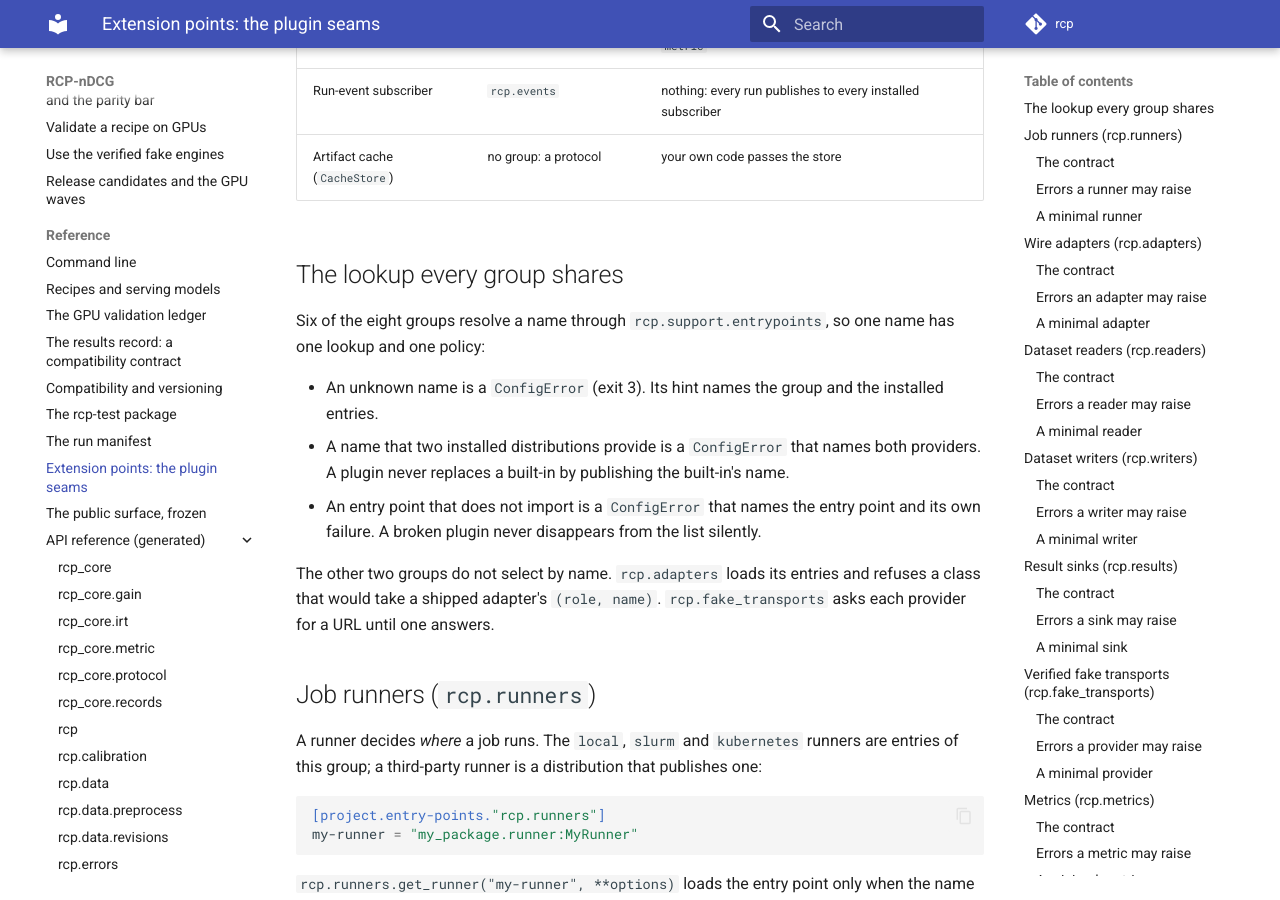
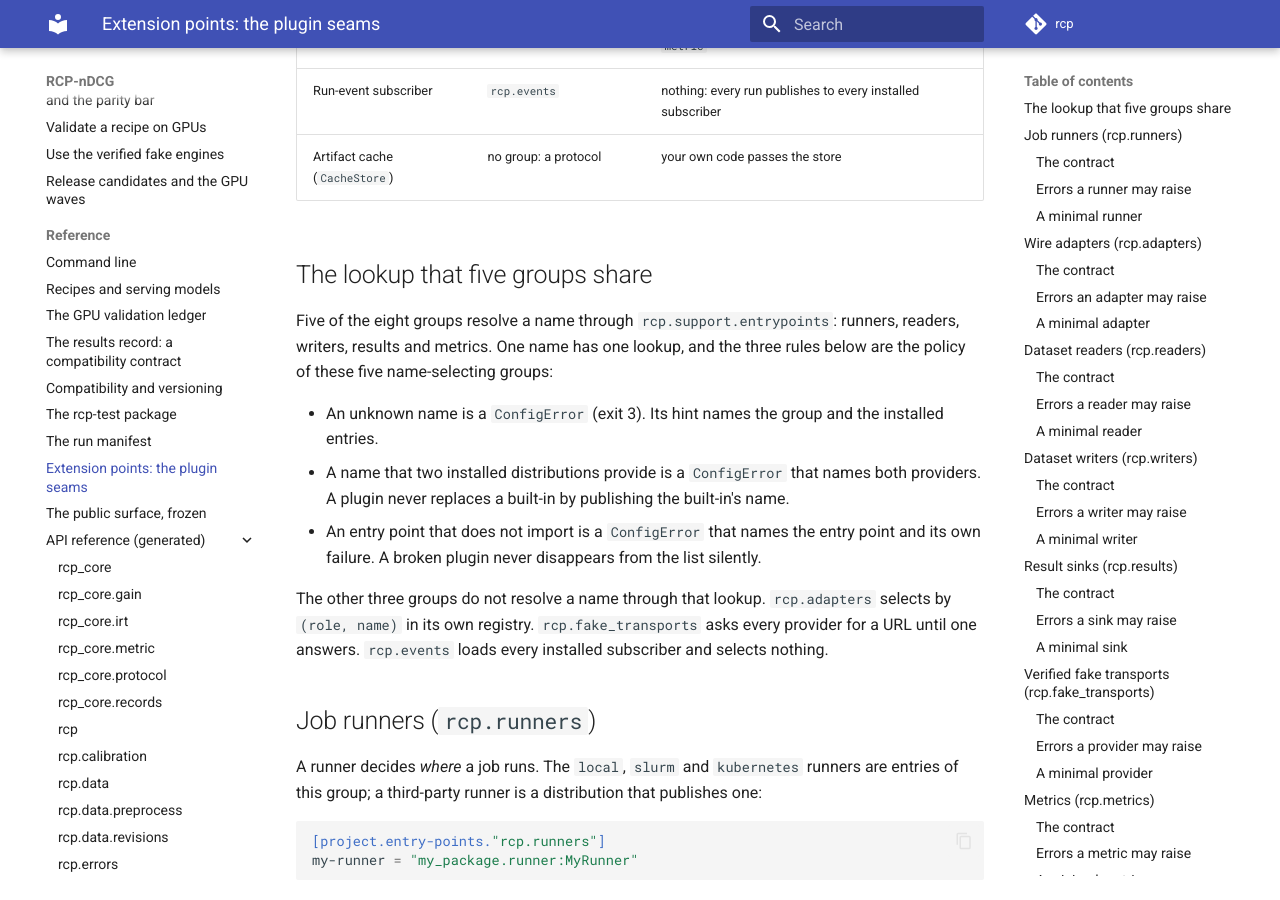
Before and after one commit to cohere-ai/rcp-ndcg, an MkDocs documentation site: the page built from docs/reference/extension-points.md, in a window 1280 px wide and 900 px high, scrolled down 670 px. Built offline with MkDocs 1.6.1 and Material for MkDocs 9.7.7, drawn with Linux system fonts in a browser that asks for light colours; comment, search, counter and statistics services are not loaded; some of the changed text lies outside the part shown.

Commit message:
docs(extension-points): the writer example writes a record, and five groups share the lookup

````diff
--- a/docs/reference/extension-points.md
+++ b/docs/reference/extension-points.md
@@ -16,10 +16,10 @@
 | Run-event subscriber | `rcp.events` | nothing: every run publishes to every installed subscriber |
 | Artifact cache (`CacheStore`) | no group: a protocol | your own code passes the store |
 
-## The lookup every group shares
+## The lookup that five groups share
 
-Six of the eight groups resolve a name through `rcp.support.entrypoints`, so one name has one lookup and one
-policy:
+Five of the eight groups resolve a name through `rcp.support.entrypoints`: runners, readers, writers, results and
+metrics. One name has one lookup, and the three rules below are the policy of these five name-selecting groups:
 
 - An unknown name is a `ConfigError` (exit 3). Its hint names the group and the installed entries.
 - A name that two installed distributions provide is a `ConfigError` that names both providers. A plugin never
@@ -27,8 +27,9 @@
 - An entry point that does not import is a `ConfigError` that names the entry point and its own failure. A broken
   plugin never disappears from the list silently.
 
-The other two groups do not select by name. `rcp.adapters` loads its entries and refuses a class that would take
-a shipped adapter's `(role, name)`. `rcp.fake_transports` asks each provider for a URL until one answers.
+The other three groups do not resolve a name through that lookup. `rcp.adapters` selects by `(role, name)` in its
+own registry. `rcp.fake_transports` asks every provider for a URL until one answers. `rcp.events` loads every
+installed subscriber and selects nothing.
 
 ## Job runners (`rcp.runners`)
 
@@ -379,6 +381,15 @@
                 handle.write(json.dumps(row) + "\n")
                 written += 1
         return written
+```
+
+One record, written to a file, returns the count:
+
+```python
+example = RankingExample(
+    query_id="q1", query="What is RCP?", doc_ids=["d1"], docs=["A document."], qrels={"d1": 1.0}
+)
+assert CandidateJsonlWriter().write_examples([example], "candidates.jsonl") == 1
 ```
 
 ## Result sinks (`rcp.results`)
````
Also changed, not shown: other parts of docs/reference/extension-points.md (+3 -2 lines).
